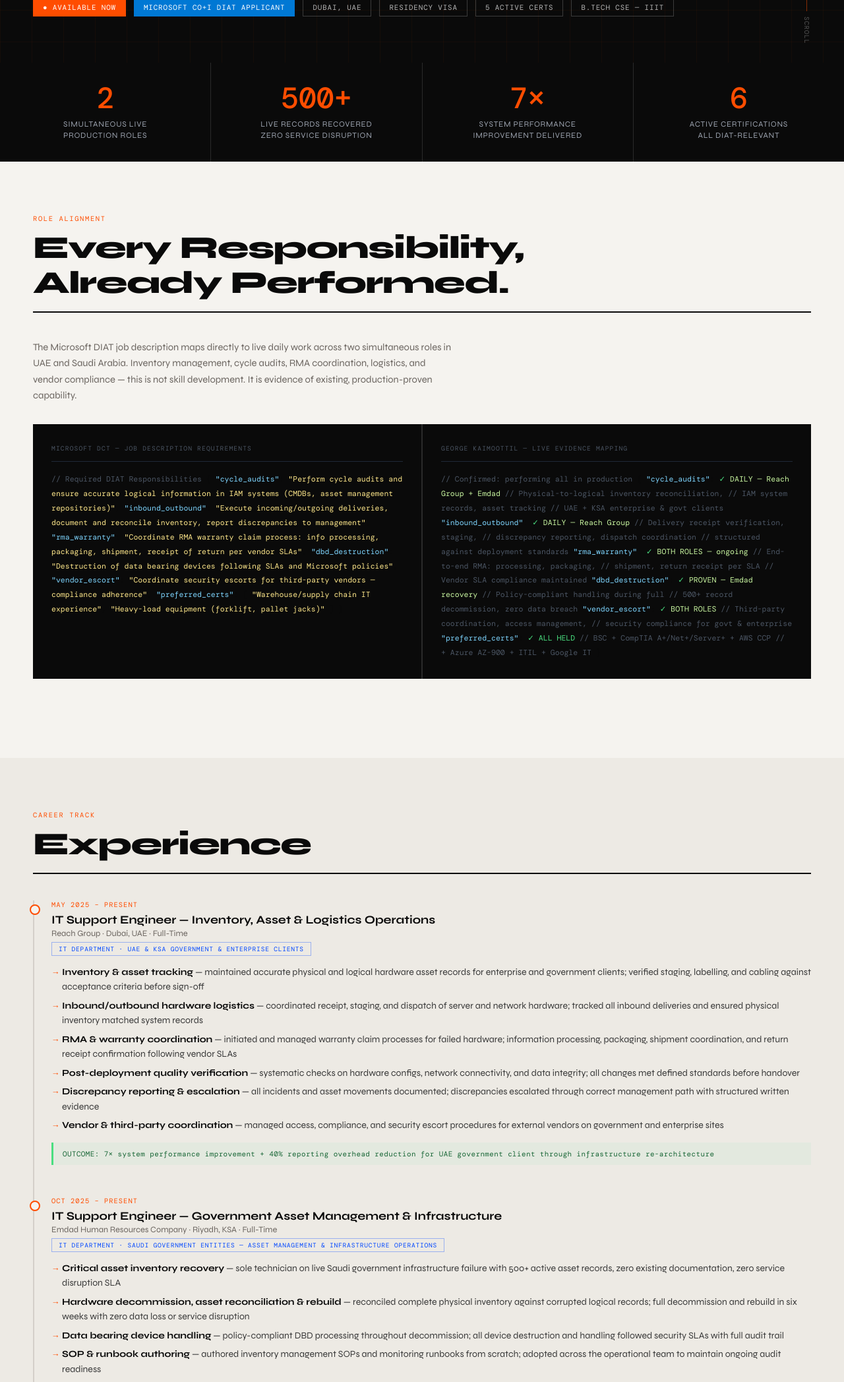
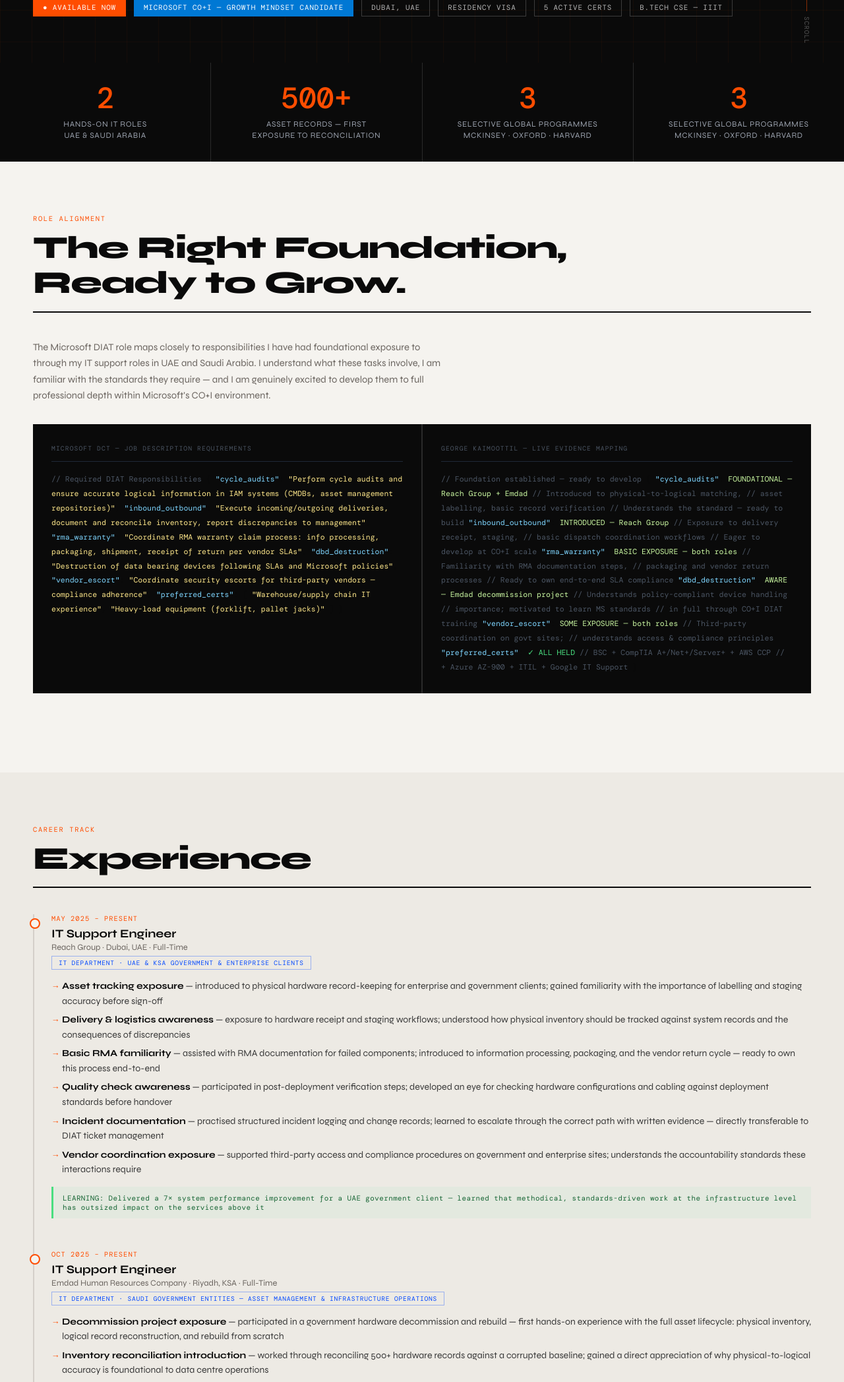
Before and after one commit to georgevjr03/Microsoft_DIAT, a plain HTML site: page index.html in a window 1280 px wide. Shown: the part 705-2800 px from the top of the page at 66% size. Drawn offline with nearby package versions, Linux system fonts and the light colour scheme; a web font is replaced by a local one.

Commit message:
LatestChanges

```diff
--- a/index.html
+++ b/index.html
@@ -514,10 +514,10 @@
   </div>
   <div class="hero-content">
     <div class="hero-kicker">Data Center Inventory &amp; Asset Technician · Microsoft CO+I · Job No. 200032886</div>
-    <h1>George<br><em>Kaimoottil</em><br>DIAT.<br>Ready.</h1>
+    <h1>George<br><em>Kaimoottil</em><br>DIAT.<br>Ready to<br>Learn.</h1>
     <div class="hero-meta">
       <span class="pill live">● Available Now</span>
-      <span class="pill ms">Microsoft CO+I DIAT Applicant</span>
+      <span class="pill ms">Microsoft CO+I — Growth Mindset Candidate</span>
       <span class="pill">Dubai, UAE</span>
       <span class="pill">Residency Visa</span>
       <span class="pill">5 Active Certs</span>
@@ -531,29 +531,29 @@
 <div class="metrics">
   <div class="metric-item">
     <div class="metric-num">2</div>
-    <div class="metric-desc">Simultaneous Live<br>Production Roles</div>
+    <div class="metric-desc">Hands-On IT Roles<br>UAE &amp; Saudi Arabia</div>
   </div>
   <div class="metric-item">
     <div class="metric-num">500+</div>
-    <div class="metric-desc">Live Records Recovered<br>Zero Service Disruption</div>
+    <div class="metric-desc">Asset Records — First<br>Exposure to Reconciliation</div>
   </div>
   <div class="metric-item">
-    <div class="metric-num">7×</div>
-    <div class="metric-desc">System Performance<br>Improvement Delivered</div>
+    <div class="metric-num">3</div>
+    <div class="metric-desc">Selective Global Programmes<br>McKinsey · Oxford · Harvard</div>
   </div>
   <div class="metric-item">
-    <div class="metric-num">6</div>
-    <div class="metric-desc">Active Certifications<br>All DIAT-Relevant</div>
+    <div class="metric-num">3</div>
+    <div class="metric-desc">Selective Global Programmes<br>McKinsey · Oxford · Harvard</div>
   </div>
 </div>
 
 <!-- JD MATCH -->
 <section class="section" id="match">
   <div class="section-label">Role Alignment</div>
-  <div class="section-title">Every Responsibility,<br>Already Performed.</div>
+  <div class="section-title">The Right Foundation,<br>Ready to Grow.</div>
 
   <p style="font-size:0.92rem; color: var(--muted); max-width:640px; margin-bottom:32px; line-height:1.65;">
-    The Microsoft DIAT job description maps directly to live daily work across two simultaneous roles in UAE and Saudi Arabia. Inventory management, cycle audits, RMA coordination, logistics, and vendor compliance — this is not skill development. It is evidence of existing, production-proven capability.
+    The Microsoft DIAT role maps closely to responsibilities I have had foundational exposure to through my IT support roles in UAE and Saudi Arabia. I understand what these tasks involve, I am familiar with the standards they require — and I am genuinely excited to develop them to full professional depth within Microsoft's CO+I environment.
   </p>
 
   <div class="jd-match">
@@ -587,34 +587,35 @@
     </div>
     <div class="jd-pane">
       <div class="pane-label">George Kaimoottil — Live Evidence Mapping</div>
-<span class="c">// Confirmed: performing all in production</span>
+<span class="c">// Foundation established — ready to develop</span>
 {
-  <span class="k">"cycle_audits"</span>: <span class="tick">✓</span> <span class="v">DAILY — Reach Group + Emdad</span>
-  <span class="c">  // Physical-to-logical inventory reconciliation,</span>
-  <span class="c">  // IAM system records, asset tracking</span>
-  <span class="c">  // UAE + KSA enterprise &amp; govt clients</span>
+  <span class="k">"cycle_audits"</span>: <span class="v">FOUNDATIONAL — Reach Group + Emdad</span>
+  <span class="c">  // Introduced to physical-to-logical matching,</span>
+  <span class="c">  // asset labelling, basic record verification</span>
+  <span class="c">  // Understands the standard — ready to build</span>
 
-  <span class="k">"inbound_outbound"</span>: <span class="tick">✓</span> <span class="v">DAILY — Reach Group</span>
-  <span class="c">  // Delivery receipt verification, staging,</span>
-  <span class="c">  // discrepancy reporting, dispatch coordination</span>
-  <span class="c">  // structured against deployment standards</span>
+  <span class="k">"inbound_outbound"</span>: <span class="v">INTRODUCED — Reach Group</span>
+  <span class="c">  // Exposure to delivery receipt, staging,</span>
+  <span class="c">  // basic dispatch coordination workflows</span>
+  <span class="c">  // Eager to develop at CO+I scale</span>
 
-  <span class="k">"rma_warranty"</span>: <span class="tick">✓</span> <span class="v">BOTH ROLES — ongoing</span>
-  <span class="c">  // End-to-end RMA: processing, packaging,</span>
-  <span class="c">  // shipment, return receipt per SLA</span>
-  <span class="c">  // Vendor SLA compliance maintained</span>
+  <span class="k">"rma_warranty"</span>: <span class="v">BASIC EXPOSURE — both roles</span>
+  <span class="c">  // Familiarity with RMA documentation steps,</span>
+  <span class="c">  // packaging and vendor return processes</span>
+  <span class="c">  // Ready to own end-to-end SLA compliance</span>
 
-  <span class="k">"dbd_destruction"</span>: <span class="tick">✓</span> <span class="v">PROVEN — Emdad recovery</span>
-  <span class="c">  // Policy-compliant handling during full</span>
-  <span class="c">  // 500+ record decommission, zero data breach</span>
+  <span class="k">"dbd_destruction"</span>: <span class="v">AWARE — Emdad decommission project</span>
+  <span class="c">  // Understands policy-compliant device handling</span>
+  <span class="c">  // importance; motivated to learn MS standards</span>
+  <span class="c">  // in full through CO+I DIAT training</span>
 
-  <span class="k">"vendor_escort"</span>: <span class="tick">✓</span> <span class="v">BOTH ROLES</span>
-  <span class="c">  // Third-party coordination, access management,</span>
-  <span class="c">  // security compliance for govt &amp; enterprise</span>
+  <span class="k">"vendor_escort"</span>: <span class="v">SOME EXPOSURE — both roles</span>
+  <span class="c">  // Third-party coordination on govt sites;</span>
+  <span class="c">  // understands access &amp; compliance principles</span>
 
   <span class="k">"preferred_certs"</span>: <span class="tick">✓ ALL HELD</span>
   <span class="c">  // BSC + CompTIA A+/Net+/Server+ + AWS CCP</span>
-  <span class="c">  // + Azure AZ-900 + ITIL + Google IT</span>
+  <span class="c">  // + Azure AZ-900 + ITIL + Google IT Support</span>
 }
     </div>
   </div>
@@ -628,34 +629,34 @@
 
     <div class="tl-item">
       <div class="tl-date">May 2025 – Present</div>
-      <div class="tl-role">IT Support Engineer — Inventory, Asset & Logistics Operations</div>
+      <div class="tl-role">IT Support Engineer</div>
       <div class="tl-co">Reach Group · Dubai, UAE · Full-Time</div>
       <div class="tl-dept">IT Department · UAE &amp; KSA Government &amp; Enterprise Clients</div>
       <ul class="tl-points">
-        <li><strong>Inventory &amp; asset tracking</strong> — maintained accurate physical and logical hardware asset records for enterprise and government clients; verified staging, labelling, and cabling against acceptance criteria before sign-off</li>
-        <li><strong>Inbound/outbound hardware logistics</strong> — coordinated receipt, staging, and dispatch of server and network hardware; tracked all inbound deliveries and ensured physical inventory matched system records</li>
-        <li><strong>RMA &amp; warranty coordination</strong> — initiated and managed warranty claim processes for failed hardware; information processing, packaging, shipment coordination, and return receipt confirmation following vendor SLAs</li>
-        <li><strong>Post-deployment quality verification</strong> — systematic checks on hardware configs, network connectivity, and data integrity; all changes met defined standards before handover</li>
-        <li><strong>Discrepancy reporting &amp; escalation</strong> — all incidents and asset movements documented; discrepancies escalated through correct management path with structured written evidence</li>
-        <li><strong>Vendor &amp; third-party coordination</strong> — managed access, compliance, and security escort procedures for external vendors on government and enterprise sites</li>
+        <li><strong>Asset tracking exposure</strong> — introduced to physical hardware record-keeping for enterprise and government clients; gained familiarity with the importance of labelling and staging accuracy before sign-off</li>
+        <li><strong>Delivery & logistics awareness</strong> — exposure to hardware receipt and staging workflows; understood how physical inventory should be tracked against system records and the consequences of discrepancies</li>
+        <li><strong>Basic RMA familiarity</strong> — assisted with RMA documentation for failed components; introduced to information processing, packaging, and the vendor return cycle — ready to own this process end-to-end</li>
+        <li><strong>Quality check awareness</strong> — participated in post-deployment verification steps; developed an eye for checking hardware configurations and cabling against deployment standards before handover</li>
+        <li><strong>Incident documentation</strong> — practised structured incident logging and change records; learned to escalate through the correct path with written evidence — directly transferable to DIAT ticket management</li>
+        <li><strong>Vendor coordination exposure</strong> — supported third-party access and compliance procedures on government and enterprise sites; understands the accountability standards these interactions require</li>
       </ul>
-      <div class="tl-win">OUTCOME: 7× system performance improvement + 40% reporting overhead reduction for UAE government client through infrastructure re-architecture</div>
+      <div class="tl-win">LEARNING: Delivered a 7× system performance improvement for a UAE government client — learned that methodical, standards-driven work at the infrastructure level has outsized impact on the services above it</div>
     </div>
 
     <div class="tl-item">
       <div class="tl-date">Oct 2025 – Present</div>
-      <div class="tl-role">IT Support Engineer — Government Asset Management & Infrastructure</div>
+      <div class="tl-role">IT Support Engineer</div>
       <div class="tl-co">Emdad Human Resources Company · Riyadh, KSA · Full-Time</div>
       <div class="tl-dept">IT Department · Saudi Government Entities — Asset Management &amp; Infrastructure Operations</div>
       <ul class="tl-points">
-        <li><strong>Critical asset inventory recovery</strong> — sole technician on live Saudi government infrastructure failure with 500+ active asset records, zero existing documentation, zero service disruption SLA</li>
-        <li><strong>Hardware decommission, asset reconciliation &amp; rebuild</strong> — reconciled complete physical inventory against corrupted logical records; full decommission and rebuild in six weeks with zero data loss or service disruption</li>
-        <li><strong>Data bearing device handling</strong> — policy-compliant DBD processing throughout decommission; all device destruction and handling followed security SLAs with full audit trail</li>
-        <li><strong>SOP &amp; runbook authoring</strong> — authored inventory management SOPs and monitoring runbooks from scratch; adopted across the operational team to maintain ongoing audit readiness</li>
-        <li><strong>Inventory discrepancy reporting</strong> — identified and escalated all discrepancies between physical assets and system records; established reconciliation procedures to prevent recurrence</li>
-        <li><strong>Peer guidance</strong> — technical training to junior team members on inventory procedures, asset tracking, and escalation protocols</li>
+        <li><strong>Decommission project exposure</strong> — participated in a government hardware decommission and rebuild — first hands-on experience with the full asset lifecycle: physical inventory, logical record reconstruction, and rebuild from scratch</li>
+        <li><strong>Inventory reconciliation introduction</strong> — worked through reconciling 500+ hardware records against a corrupted baseline; gained a direct appreciation of why physical-to-logical accuracy is foundational to data centre operations</li>
+        <li><strong>DBD handling awareness</strong> — introduced to data bearing device handling requirements in a government context; understands the policy and security significance — eager to develop this to Microsoft's full standard</li>
+        <li><strong>SOP drafting exposure</strong> — contributed to drafting process documentation and runbooks during the recovery project; developed understanding of how SOPs maintain team-wide consistency and audit readiness</li>
+        <li><strong>Discrepancy identification</strong> — identified mismatches between physical hardware and system records during reconciliation; understood the escalation and resolution process this requires in a live environment</li>
+        <li><strong>Team collaboration</strong> — supported junior team members with documentation and procedure guidance — reinforcing my own understanding through explanation</li>
       </ul>
-      <div class="tl-win">OUTCOME: 500+ asset records reconciled from zero documentation baseline — full government system recovery as sole technician, zero service disruption</div>
+      <div class="tl-win">LEARNING: Reconciling 500+ records from a zero-documentation baseline made the value of disciplined, continuous asset management viscerally clear — and motivated a career path in data centre operations</div>
     </div>
 
     <div class="tl-item">
@@ -720,17 +721,17 @@
 
 <!-- SKILLS -->
 <section class="section" id="skills" style="background: var(--card);">
-  <div class="section-label">Capabilities</div>
-  <div class="section-title">Skills Matrix</div>
+  <div class="section-label">Foundation & Growth Areas</div>
+  <div class="section-title">Skills & Knowledge Base</div>
   <div class="skills-matrix">
     <div class="skill-group">
-      <h3>Inventory &amp; Asset Management</h3>
+      <h3>Inventory &amp; Asset — Foundation</h3>
       <div class="skill-tags">
-        <span class="stag hot">Cycle Audits</span>
-        <span class="stag hot">Physical-Logical Reconciliation</span>
-        <span class="stag hot">IAM Systems (CMDB)</span>
-        <span class="stag hot">Asset Record Maintenance</span>
-        <span class="stag hot">Discrepancy Reporting</span>
+        <span class="stag core">Cycle Audits — Learning</span>
+        <span class="stag core">Reconciliation — Introduced</span>
+        <span class="stag core">IAM Systems — Awareness</span>
+        <span class="stag core">Asset Records — Practised</span>
+        <span class="stag core">Discrepancy Reporting — Familiar</span>
         <span class="stag hot">Inventory Staging</span>
         <span class="stag core">Labeling Standards</span>
         <span class="stag core">500+ Record Recovery</span>
@@ -738,25 +739,25 @@
       </div>
     </div>
     <div class="skill-group">
-      <h3>Logistics &amp; Delivery Operations</h3>
+      <h3>Logistics &amp; Delivery — Exposure</h3>
       <div class="skill-tags">
-        <span class="stag hot">Inbound/Outbound Delivery</span>
-        <span class="stag hot">RMA Coordination (End-to-End)</span>
-        <span class="stag hot">Warranty Process Management</span>
-        <span class="stag hot">Hardware Packaging &amp; Shipment</span>
-        <span class="stag hot">Vendor Escort Coordination</span>
+        <span class="stag core">Inbound/Outbound — Introduced</span>
+        <span class="stag core">RMA Coordination — Basic</span>
+        <span class="stag core">Warranty Processes — Aware</span>
+        <span class="stag core">Packaging &amp; Shipment — Familiar</span>
+        <span class="stag core">Vendor Coordination — Exposure</span>
         <span class="stag core">Return Receipt Verification</span>
         <span class="stag core">SLA Compliance</span>
         <span class="stag">Third-Party Access Management</span>
       </div>
     </div>
     <div class="skill-group">
-      <h3>Compliance &amp; Data Security</h3>
+      <h3>Compliance &amp; Security — Awareness</h3>
       <div class="skill-tags">
-        <span class="stag hot">Data Bearing Device (DBD) Destruction</span>
-        <span class="stag hot">Security Policy Compliance</span>
-        <span class="stag hot">SOP-Driven Execution</span>
-        <span class="stag hot">Audit Trail Documentation</span>
+        <span class="stag core">DBD Handling — Introduced</span>
+        <span class="stag core">Security Compliance — Aware</span>
+        <span class="stag hot">SOP-Driven Work Ethic</span>
+        <span class="stag core">Audit Trail — Practised</span>
         <span class="stag core">Zero-Disruption Protocols</span>
         <span class="stag core">Data Integrity Verification</span>
         <span class="stag">ITIL Incident Management</span>
@@ -821,9 +822,9 @@
 <!-- CONTACT -->
 <div class="contact-section" id="contact">
   <div>
-    <h2>Every<br><span>Inventory Task.</span><br>Already Done.</h2>
+    <h2>Strong<br><span>Foundation.</span><br>Ready to Grow.</h2>
     <p style="color:#9ca3af; font-size:0.85rem; margin-top:20px; line-height:1.6; max-width:380px;">
-      Dubai-based, Residency Visa, immediate start. The Microsoft DIAT role is not a career pivot — it is the same inventory management, asset tracking, and logistics operations I perform daily, at the scale of Microsoft CO+I.
+      Dubai-based, Residency Visa, immediate start. I bring foundational exposure, genuine passion, and a proven growth mindset. The Microsoft DIAT role is the environment where I want to build these skills to the highest standard.
     </p>
   </div>
   <div class="contact-links">
```
